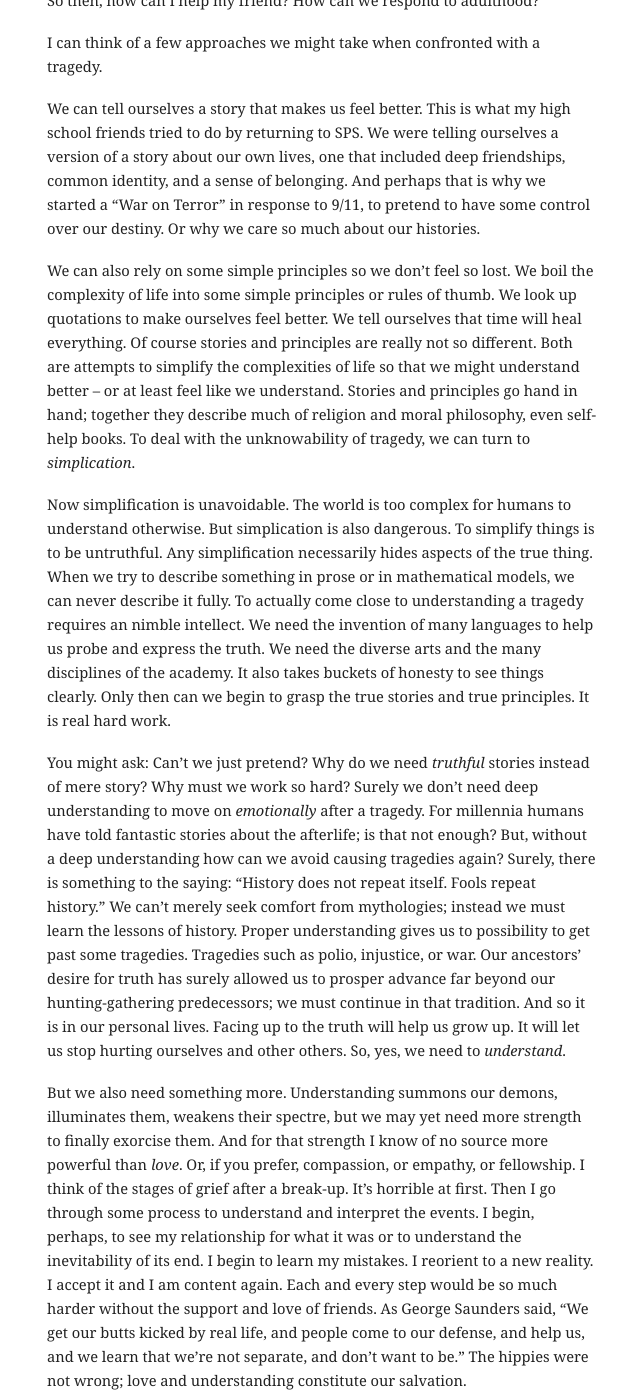
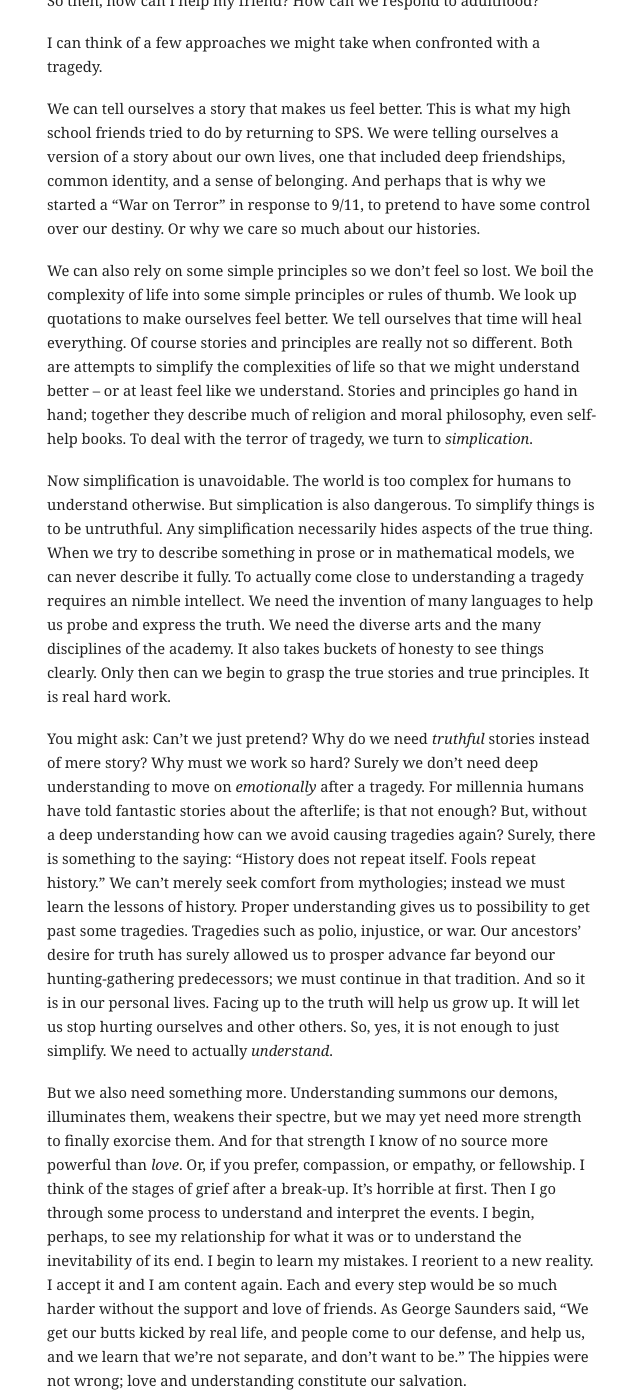
Before and after one commit to mbwong/mbwong.github.com, a Jekyll site: the page built from _posts/2013-08-26-tragedy-and-adulthood.md, in a window 1280 px wide and 1400 px high, scrolled down 1442 px. Shown: the whole window, without its empty margins (303-943 px from the left). Built offline with Jekyll 4.4.1, drawn with Linux system fonts in a browser that asks for light colours.

Commit message:
Update 2013-08-26-tragedy-and-adulthood.md

```diff
--- a/_posts/2013-08-26-tragedy-and-adulthood.md
+++ b/_posts/2013-08-26-tragedy-and-adulthood.md
@@ -25,11 +25,11 @@ I can think of a few approaches we might take when confronted with a tragedy.
 
 We can tell ourselves a story that makes us feel better. This is what my high school friends tried to do by returning to SPS. We were telling ourselves a version of a story about our own lives, one that included deep friendships, common identity, and a sense of belonging. And perhaps that is why we started a "War on Terror" in response to 9/11, to pretend to have some control over our destiny. Or why we care so much about our histories.
 
-We can also rely on some simple principles so we don't feel so lost. We boil the complexity of life into some simple principles or rules of thumb. We look up quotations to make ourselves feel better. We tell ourselves that time will heal everything. Of course stories and principles are really not so different. Both are attempts to simplify the complexities of life so that we might understand better -- or at least feel like we understand. Stories and principles go hand in hand; together they describe much of religion and moral philosophy, even self-help books. To deal with the unknowability of tragedy, we can turn to _simplication_.
+We can also rely on some simple principles so we don't feel so lost. We boil the complexity of life into some simple principles or rules of thumb. We look up quotations to make ourselves feel better. We tell ourselves that time will heal everything. Of course stories and principles are really not so different. Both are attempts to simplify the complexities of life so that we might understand better -- or at least feel like we understand. Stories and principles go hand in hand; together they describe much of religion and moral philosophy, even self-help books. To deal with the terror of tragedy, we turn to _simplication_.
 
 Now simplification is unavoidable. The world is too complex for humans to understand otherwise. But simplication is also dangerous. To simplify things is to be untruthful. Any simplification necessarily hides aspects of the true thing. When we try to describe something in prose or in mathematical models, we can never describe it fully. To actually come close to understanding a tragedy requires an nimble intellect. We need the invention of many languages to help us probe and express the truth. We need the diverse arts and the many disciplines of the academy. It also takes buckets of honesty to see things clearly. Only then can we begin to grasp the true stories and true principles. It is real hard work.
 
-You might ask: Can't we just pretend? Why do we need _truthful_ stories instead of mere story? Why must we work so hard? Surely we don't need deep understanding to move on _emotionally_ after a tragedy. For millennia humans have told fantastic stories about the afterlife; is that not enough? But, without a deep understanding how can we avoid causing tragedies again? Surely, there is something to the saying: "History does not repeat itself. Fools repeat history." We can't merely seek comfort from mythologies; instead we must learn the lessons of history. Proper understanding gives us to possibility to get past some tragedies. Tragedies such as polio, injustice, or war. Our ancestors' desire for truth has surely allowed us to prosper advance far beyond our hunting-gathering predecessors; we must continue in that tradition. And so it is in our personal lives. Facing up to the truth will help us grow up. It will let us stop hurting ourselves and other others. So, yes, we need to _understand_.
+You might ask: Can't we just pretend? Why do we need _truthful_ stories instead of mere story? Why must we work so hard? Surely we don't need deep understanding to move on _emotionally_ after a tragedy. For millennia humans have told fantastic stories about the afterlife; is that not enough? But, without a deep understanding how can we avoid causing tragedies again? Surely, there is something to the saying: "History does not repeat itself. Fools repeat history." We can't merely seek comfort from mythologies; instead we must learn the lessons of history. Proper understanding gives us to possibility to get past some tragedies. Tragedies such as polio, injustice, or war. Our ancestors' desire for truth has surely allowed us to prosper advance far beyond our hunting-gathering predecessors; we must continue in that tradition. And so it is in our personal lives. Facing up to the truth will help us grow up. It will let us stop hurting ourselves and other others. So, yes, it is not enough to just simplify. We need to actually _understand_.
 
 [saunders]: http://asnews.syr.edu/newsevents_2013/releases/george_saunders_convocation.html
 
```
